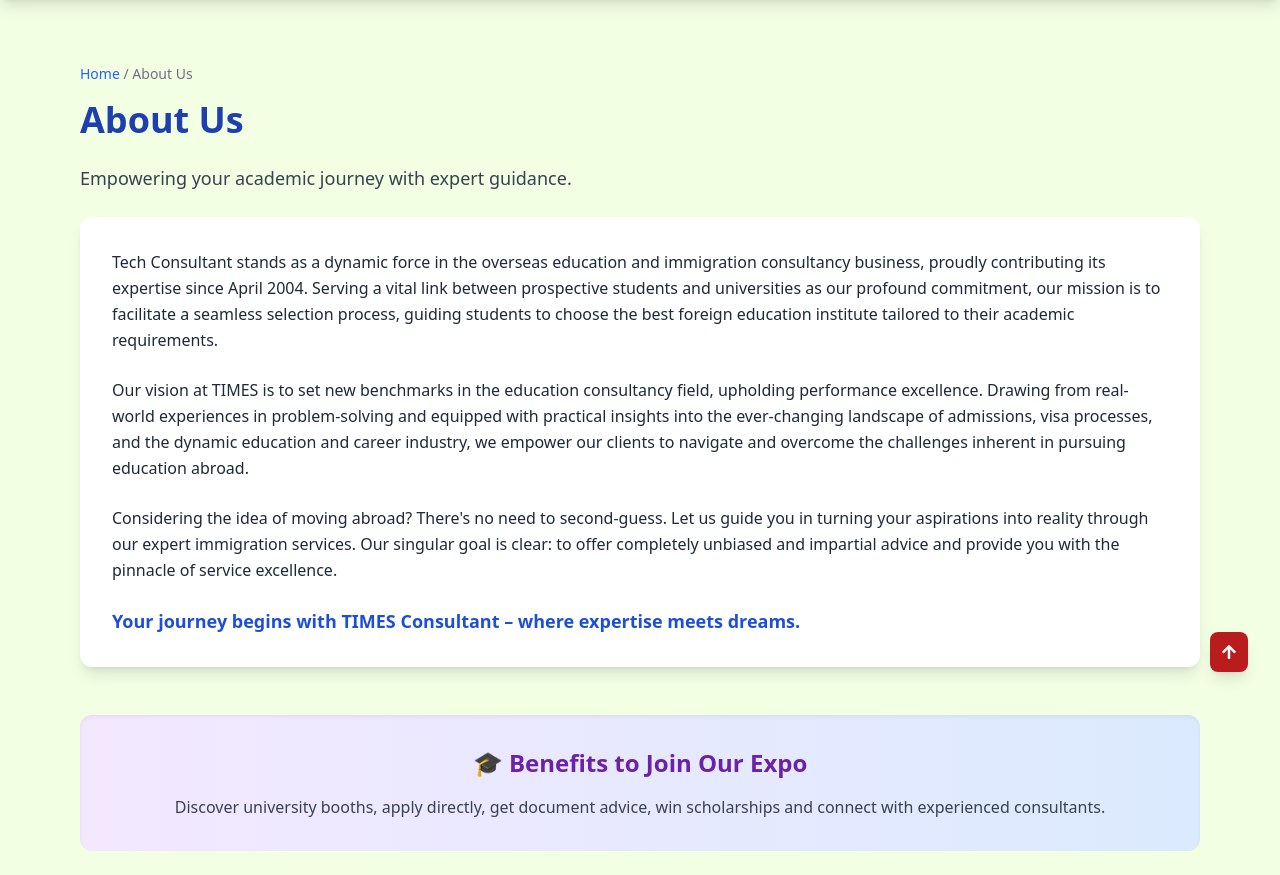
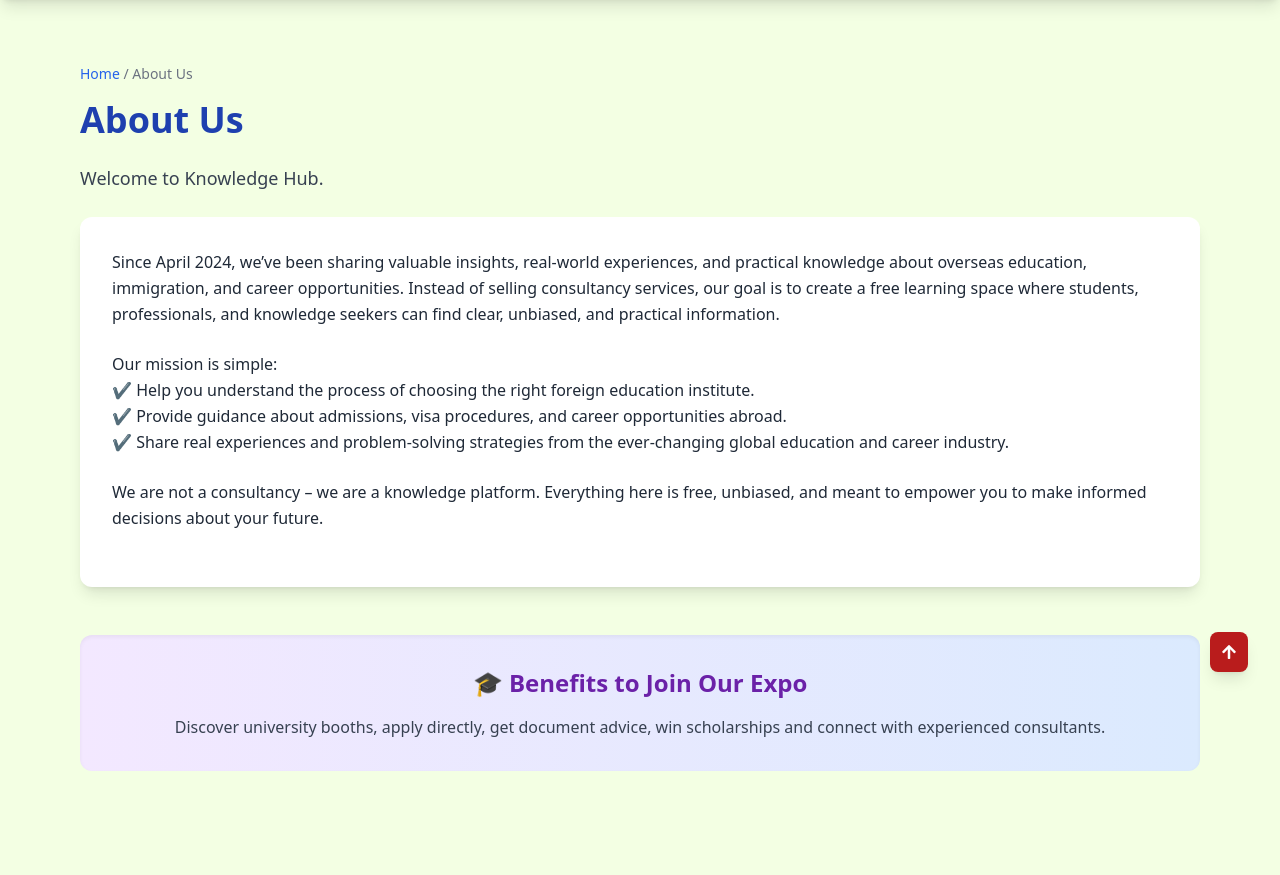
Before and after one commit to Asimirfan721/Consultancy-Business, a Laravel app: page /about in a window 1280 px wide. Shown: the part 96-971 px from the top of the page. Run offline with Laravel 12, Linux system fonts and the light colour scheme; some libraries are stand-ins or nearby versions.

Commit message:
About Us Updated

```diff
--- a/resources/views/about.blade.php
+++ b/resources/views/about.blade.php
@@ -10,34 +10,24 @@
     <!-- Heading -->
     <h1 class="text-4xl font-bold text-blue-800 mb-6">About Us</h1>
     <p class="text-lg text-gray-700 mb-6 leading-relaxed">
-        Empowering your academic journey with expert guidance.
+        Welcome to Knowledge Hub.
     </p>
 
     <!-- Main Content -->
     <div class="bg-white p-8 rounded-xl shadow-lg space-y-6">
         <p class="text-gray-800 leading-relaxed">
-            Tech Consultant stands as a dynamic force in the overseas education and immigration consultancy business,
-            proudly contributing its expertise since April 2004. Serving a vital link between prospective students and
-            universities as our profound commitment, our mission is to facilitate a seamless selection process, guiding
-            students to choose the best foreign education institute tailored to their academic requirements.
-        </p>
+            Since April 2024, we’ve been sharing valuable insights, real-world experiences, and practical knowledge about overseas education, immigration, and career opportunities. Instead of selling consultancy services, our goal is to create a free learning space where students, professionals, and knowledge seekers can find clear, unbiased, and practical information.  </p>
+        <p class="text-gray-800 leading-relaxed">
+           Our mission is simple: <br>
+           ✔ Help you understand the process of choosing the right foreign education institute.<br>
+✔ Provide guidance about admissions, visa procedures, and career opportunities abroad.<br>
+✔ Share real experiences and problem-solving strategies from the ever-changing global education and career industry.<br>   </p>
 
         <p class="text-gray-800 leading-relaxed">
-            Our vision at TIMES is to set new benchmarks in the education consultancy field, upholding performance
-            excellence. Drawing from real-world experiences in problem-solving and equipped with practical insights into
-            the ever-changing landscape of admissions, visa processes, and the dynamic education and career industry, we
-            empower our clients to navigate and overcome the challenges inherent in pursuing education abroad.
-        </p>
-
-        <p class="text-gray-800 leading-relaxed">
-            Considering the idea of moving abroad? There's no need to second-guess. Let us guide you in turning your
-            aspirations into reality through our expert immigration services. Our singular goal is clear: to offer
-            completely unbiased and impartial advice and provide you with the pinnacle of service excellence.
-        </p>
+           We are not a consultancy – we are a knowledge platform. Everything here is free, unbiased, and meant to empower you to make informed decisions about your future.
 
         <p class="text-blue-700 font-semibold text-lg">
-            Your journey begins with TIMES Consultant – where expertise meets dreams.
-        </p>
+            </p>
     </div>
 
     <!-- Bonus Section -->
--- a/resources/views/home.blade.php
+++ b/resources/views/home.blade.php
@@ -139,7 +139,7 @@
         <div class="bg-white rounded-lg shadow border border-green-200 hover:shadow-lg transition">
             <button @click="open === 2 ? open = null : open = 2"
                 class="w-full flex justify-between items-center px-6 py-4 text-left focus:outline-none">
-                <span class="text-lg font-semibold text-black">2.How to Get Free Certificates From Coursera with certifications?</span>
+                <span class="text-lg font-semibold text-black">2.How to Get Free Certificates From Coursera?</span>
                 <span>
                     <svg x-show="open !== 2" class="w-6 h-6 text-green-700" fill="none" stroke="currentColor" stroke-width="2" viewBox="0 0 24 24"><circle cx="12" cy="12" r="10" stroke="currentColor" stroke-width="2"/><path stroke-linecap="round" stroke-linejoin="round" d="M12 8v8m-4-4h8" /></svg>
                 </span>
--- a/resources/views/layouts/app.blade.php
+++ b/resources/views/layouts/app.blade.php
@@ -2,7 +2,7 @@
 <html lang="en">
 <head>
     <meta charset="UTF-8">
-    <title>Student Consultancy</title>
+    <title>Dream Destination</title>
     <script src="https://cdn.tailwindcss.com"></script>
     <style>
         .custom-header-bg {
```
